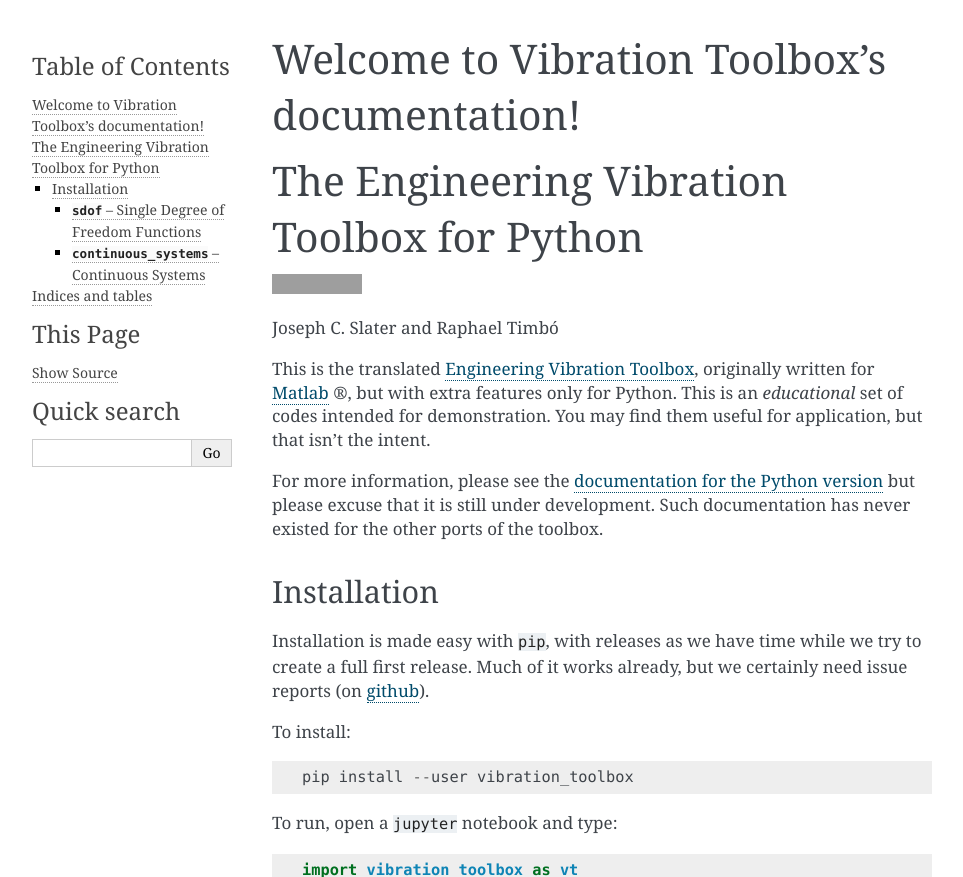
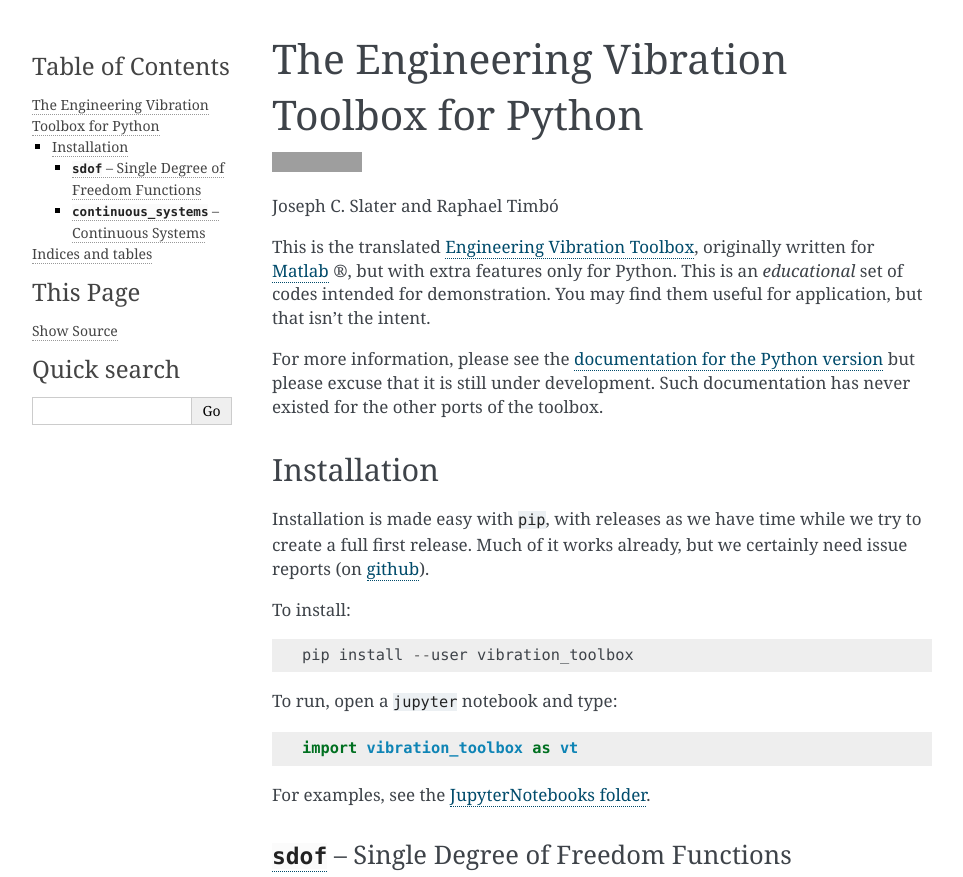
Before and after one commit to vibrationtoolbox/vibration_toolbox, a Sphinx documentation site: the page built from docs/index.rst, in a window 1280 px wide and 900 px high, cut to the strip 0-877 px from the top of the window. Shown: the whole strip, without its empty margins (148-1111 px from the left). Built offline with Sphinx 7.4.7, drawn with Linux system fonts in a browser that asks for light colours; grey boxes are pictures that could not be loaded.

Commit message:
update title

```diff
--- a/docs/index.rst
+++ b/docs/index.rst
@@ -3,8 +3,6 @@
    You can adapt this file completely to your liking, but it should at least
    contain the root `toctree` directive.
 
-Welcome to Vibration Toolbox's documentation!
-=============================================
 
 .. include:: ../readme.rst
 
```
Also changed, not shown: 8 other files.
